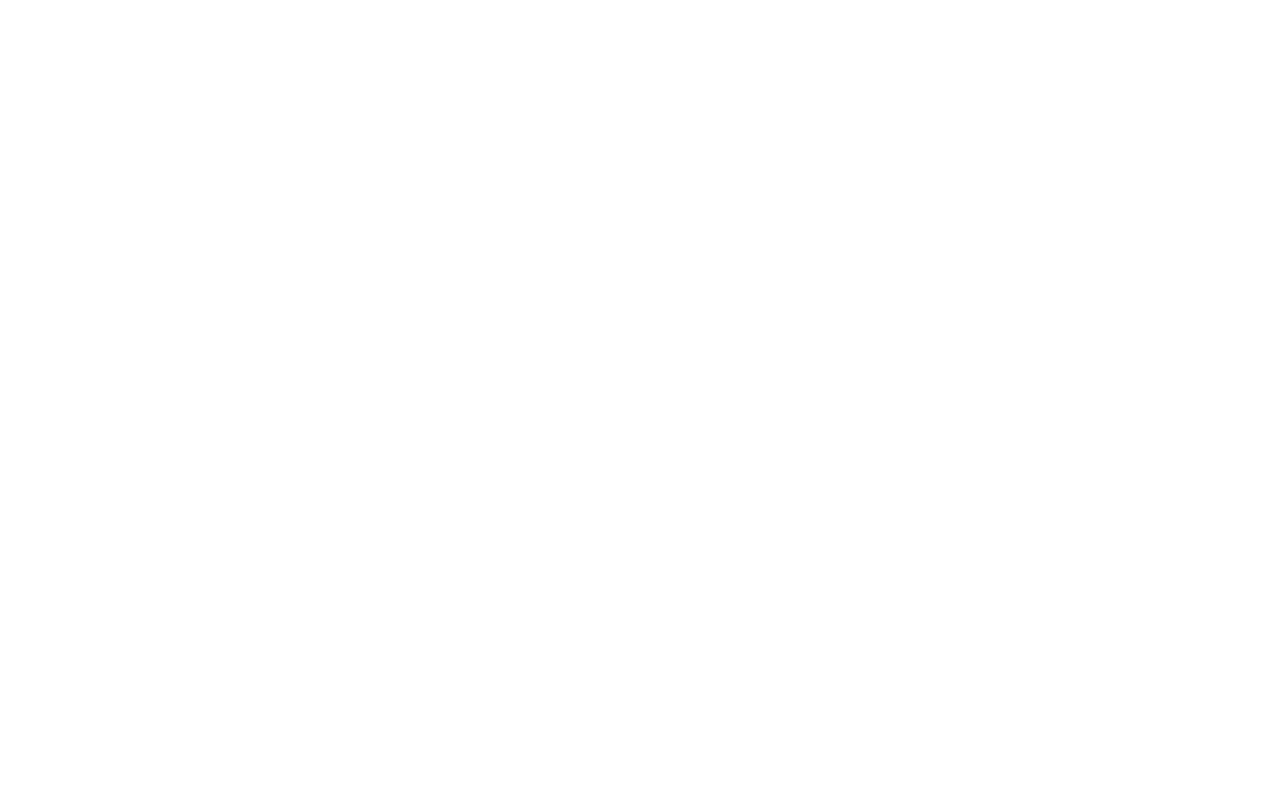
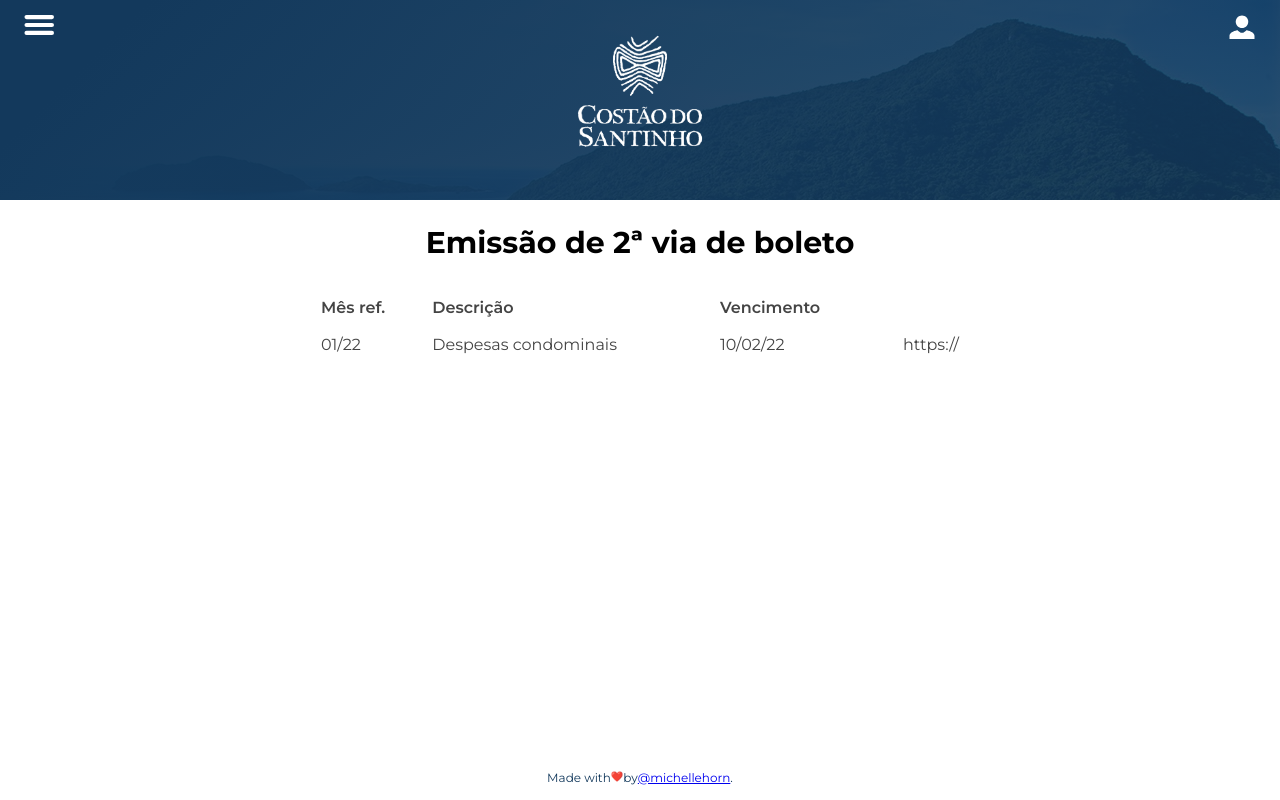
Before and after one commit to michellehorn/costao-imovelquerido, a React (Create React App) app: page /generate-bill in a window 1280 px wide. Before the commit this address had no page. Built offline with nearby package versions, Linux system fonts and the light colour scheme.

Commit message:
generate bill tabela

```diff
--- a/src/App.js
+++ b/src/App.js
@@ -7,6 +7,7 @@
 import UserContext, { UserContextProvider } from "./context/UserContext";
 import { LoggedLayout } from "./components/";
 import "./index.css";
+import GenerateBill from "./pages/GenerateBill/GenerateBill";
 
 function App() {
   const { state } = useContext(UserContext);
@@ -42,6 +43,14 @@
               </LoggedLayout>
             }
           />
+          <Route
+            path="/generate-bill"
+            element={
+              <LoggedLayout>
+                <GenerateBill />
+              </LoggedLayout>
+            }
+          />
         </Routes>
       </UserContextProvider>
     </>
--- a/src/components/Sidebar/Sidebar.jsx
+++ b/src/components/Sidebar/Sidebar.jsx
@@ -8,7 +8,7 @@
     {
       section: "Condomínio",
       subitems: [
-        { text: "Emitir 2ª via de boleto", link: "/invoice" },
+        { text: "Emitir 2ª via de boleto", link: "/generate-bill" },
         { text: "Documentos", link: "/cond-docs" },
       ],
     },
--- a/src/index.css
+++ b/src/index.css
@@ -1,3 +1,5 @@
+@import url("https://fonts.googleapis.com/css2?family=Montserrat:wght@100;300;400;500;600;700&display=swap");
+
 html {
   margin: 0 !important;
   padding: 0 !important;
--- /dev/null
+++ b/src/pages/GenerateBill/GenerateBill.jsx
@@ -0,0 +1,72 @@
+import {
+  Aligner,
+  FlexItem,
+  SectionTitle,
+  Table,
+  TableBody,
+  TableBodyItem,
+  TableHeader,
+  TableHeaderItem,
+  TableRow,
+} from "../../styles";
+
+function GenerateBill() {
+  const items = {
+    header: [
+      { text: "Mês ref.", size: "130px" },
+      { text: "Descrição", size: "340px" },
+      { text: "Vencimento", size: "205px" },
+      { text: "", size: "30px" },
+    ],
+    values: [
+      {
+        month: "01/22",
+        description: "Despesas condominais",
+        due_date: "10/02/22",
+        download_link: "https://",
+      },
+    ],
+  };
+
+  return (
+    <FlexItem margin="auto" isFlex width="640px">
+      <Aligner direction="center">
+        <SectionTitle>Emissão de 2ª via de boleto</SectionTitle>
+        <Table>
+          <TableHeader>
+            <TableRow>
+              {items.header.map((itemH, indH) => (
+                <TableHeaderItem width={itemH.size} key={`header-${indH}`}>
+                  {itemH.text}
+                </TableHeaderItem>
+              ))}
+            </TableRow>
+          </TableHeader>
+          <TableBody>
+            {items.values.map((itemB, indB) => (
+              <TableRow>
+                <TableBodyItem key={`body-${indB}-m`}>
+                  {itemB.month}
+                </TableBodyItem>
+
+                <TableBodyItem key={`body-${indB}-d`}>
+                  {itemB.description}
+                </TableBodyItem>
+
+                <TableBodyItem key={`body-${indB}-dd`}>
+                  {itemB.due_date}
+                </TableBodyItem>
+
+                <TableBodyItem key={`body-${indB}-l`}>
+                  {itemB.download_link}
+                </TableBodyItem>
+              </TableRow>
+            ))}
+          </TableBody>
+        </Table>
+      </Aligner>
+    </FlexItem>
+  );
+}
+
+export default GenerateBill;
--- /dev/null
+++ b/src/pages/GenerateBill/index.jsx
@@ -0,0 +1,3 @@
+import GenerateBill from "./GenerateBill";
+
+export { GenerateBill as default };
--- a/src/styles.js
+++ b/src/styles.js
@@ -118,6 +118,38 @@
   font-weight: ${(props) => props.weight};
 `;
 
+const Table = styled.table`
+  width: 100%;
+  height: ${(props) => props.height || "100%"};
+  background-color: transparent;
+  border-spacing: 0 1em;
+  `;
+
+const TableBody = styled.tbody`
+  background: transparent;
+  text-align: left;
+`;
+
+const TableBodyItem = styled.td`
+  color: ${colors.darkGray};
+  width: ${props => props.width};
+`;
+
+const TableHeader = styled.thead`
+  text-align: left;
+`;
+
+const TableHeaderItem = styled.th`
+  width: ${props => props.width};
+  color: ${colors.darkGray};
+  font-weight: ${weight.bold};
+`;
+
+const TableRow = styled.tr`
+  width: 100px;
+  margin-top: 40px;
+`;
+
 const Text = styled.label`
   color: ${(props) => props.color};
   font-size: ${(props) => props.size || fontSize.text};
@@ -126,7 +158,7 @@
   text-align: ${(props) => props.textAlign || "left"};
   margin-top: 20px;
   margin-bottom: ${(props) => props.mb};
-  padding: ${props => props.padding};
+  padding: ${(props) => props.padding};
 `;
 
 const Title = styled.h1`
@@ -145,11 +177,17 @@
   DividerHorizontal,
   FlexItem,
   Input,
-  Text,
   Link,
   LinkItem,
   LogoWhite,
   LogoYellowBlue,
   SectionTitle,
+  Table,
+  TableBody,
+  TableBodyItem,
+  TableHeader,
+  TableHeaderItem,
+  TableRow,
+  Text,
   Title,
 };
--- a/src/theme.js
+++ b/src/theme.js
@@ -3,6 +3,7 @@
   primary: "#13395C",
   secondary: "#FBB016",
   gray: "#EEEEEE",
+  darkGray: "#444",
 };
 const fontSize = {
   title: "40px",
@@ -16,6 +17,7 @@
   light: 200,
   semibold: 300,
   regular: 400,
+  medium: 500,
   bold: 600,
 };
 
```
